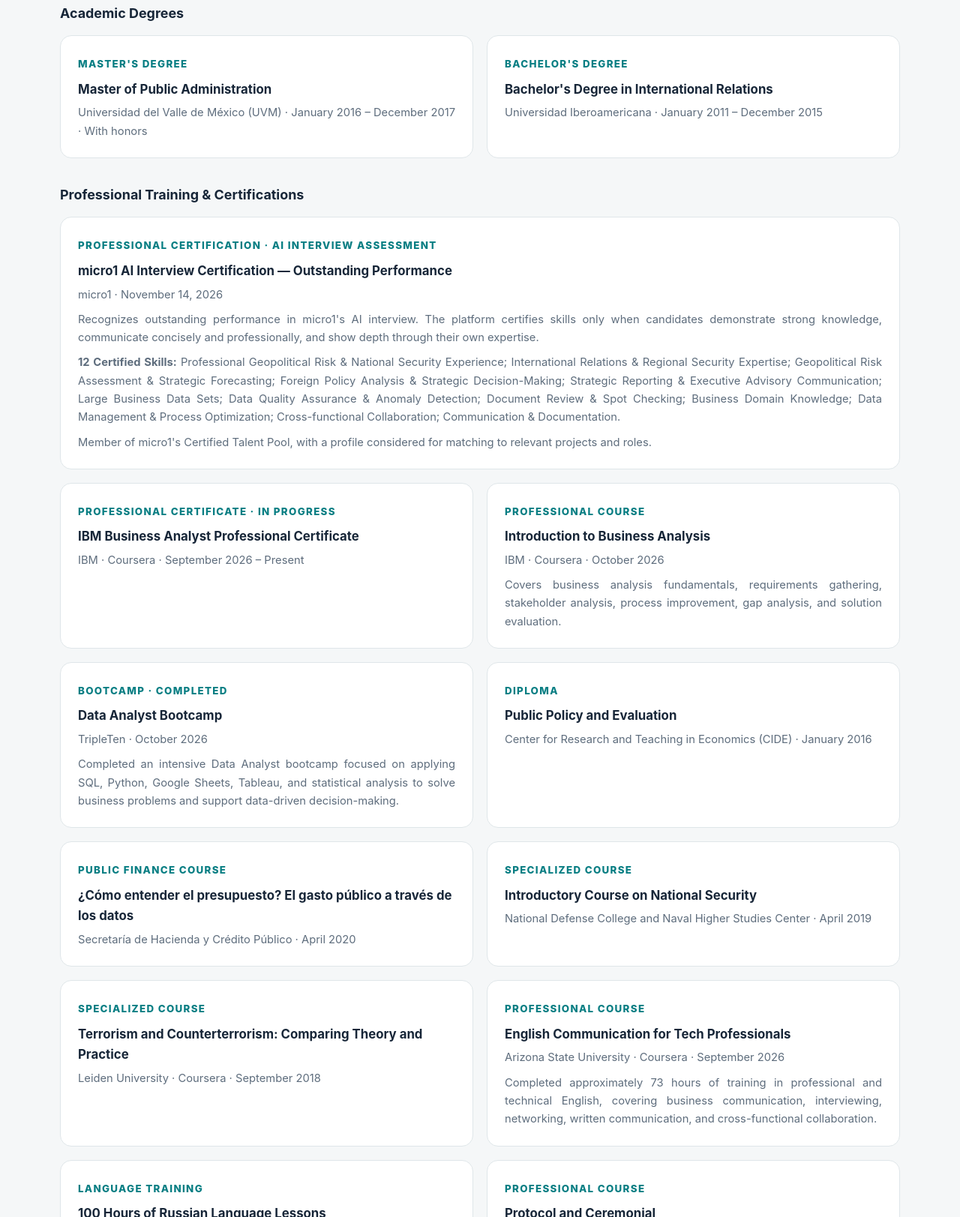
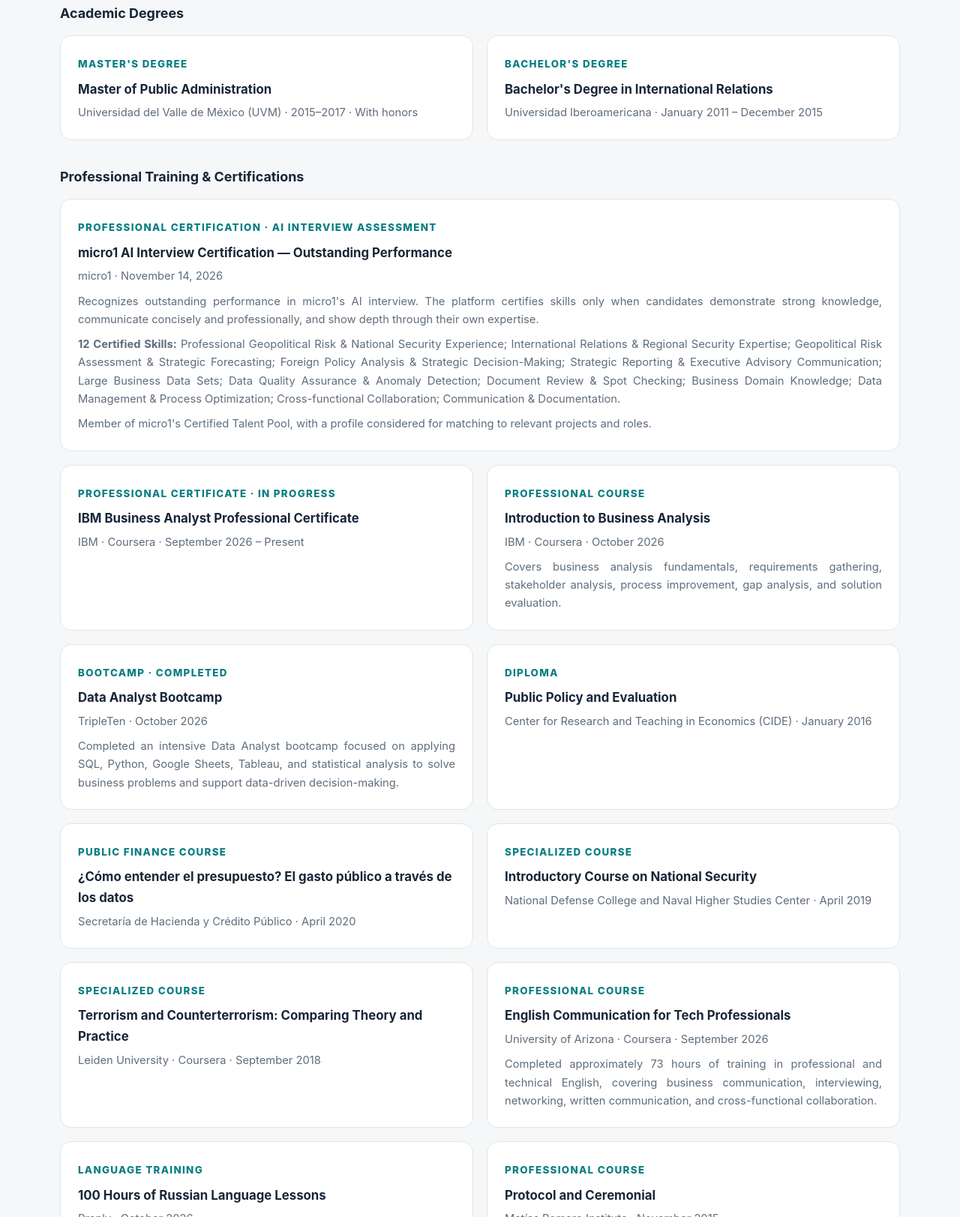
Before and after one commit to rogarzag/rogarzag.github.io, a plain HTML site: page index.html in a window 1280 px wide. Shown: the part 8380-10003 px from the top of the page at 75% size. Drawn offline with Linux system fonts and the light colour scheme.

Commit message:
Align education details and social preview metadata

```diff
--- a/index.html
+++ b/index.html
@@ -7,7 +7,7 @@
   <meta name="theme-color" content="#101d2d">
   <meta name="robots" content="index, follow">
   <meta property="og:type" content="website">
-  <meta property="og:title" content="Rodrigo Garza García | Professional Profile">
+  <meta property="og:title" content="Rodrigo Garza García | Public & International Affairs · Business Analysis · Strategy">
   <meta property="og:description" content="Public & International Affairs · Government Relations · Business Analysis · Strategy & Operations · Data Analytics">
   <meta property="og:url" content="https://rogarzag.github.io/">
   <meta property="og:image" content="https://rogarzag.github.io/assets/8f8b0b3b7c941b6b.jpeg">
@@ -486,7 +486,7 @@
         <div class="education-group">
           <h3 class="education-heading">Academic Degrees</h3>
           <div class="credentials-grid">
-            <article class="credential"><small>Master's Degree</small><h3>Master of Public Administration</h3><p>Universidad del Valle de México (UVM) · January 2016 – December 2017 · With honors</p></article>
+            <article class="credential"><small>Master's Degree</small><h3>Master of Public Administration</h3><p>Universidad del Valle de México (UVM) · 2015–2017 · With honors</p></article>
             <article class="credential"><small>Bachelor's Degree</small><h3>Bachelor's Degree in International Relations</h3><p>Universidad Iberoamericana · January 2011 – December 2015</p></article>
           </div>
         </div>
@@ -501,7 +501,7 @@
             <article class="credential"><small>Public Finance Course</small><h3>¿Cómo entender el presupuesto? El gasto público a través de los datos</h3><p>Secretaría de Hacienda y Crédito Público · April 2020</p></article>
             <article class="credential"><small>Specialized Course</small><h3>Introductory Course on National Security</h3><p>National Defense College and Naval Higher Studies Center · April 2019</p></article>
             <article class="credential"><small>Specialized Course</small><h3>Terrorism and Counterterrorism: Comparing Theory and Practice</h3><p>Leiden University · Coursera · September 2018</p></article>
-            <article class="credential"><small>Professional Course</small><h3>English Communication for Tech Professionals</h3><p>Arizona State University · Coursera · September 2026</p><p>Completed approximately 73 hours of training in professional and technical English, covering business communication, interviewing, networking, written communication, and cross-functional collaboration.</p></article>
+            <article class="credential"><small>Professional Course</small><h3>English Communication for Tech Professionals</h3><p>University of Arizona · Coursera · September 2026</p><p>Completed approximately 73 hours of training in professional and technical English, covering business communication, interviewing, networking, written communication, and cross-functional collaboration.</p></article>
             <article class="credential"><small>Language Training</small><h3>100 Hours of Russian Language Lessons</h3><p>Preply · October 2026</p><p>Completed 100 hours of Russian-language instruction, with lessons conducted entirely in English. Approximate level: A1 (CEFR).</p></article>
             <article class="credential"><small>Professional Course</small><h3>Protocol and Ceremonial</h3><p>Matías Romero Institute · November 2015</p></article>
             <article class="credential"><small>Professional Course</small><h3>Excel Basics for Data Analysis</h3><p>IBM · Coursera · October 2026</p></article>
```
